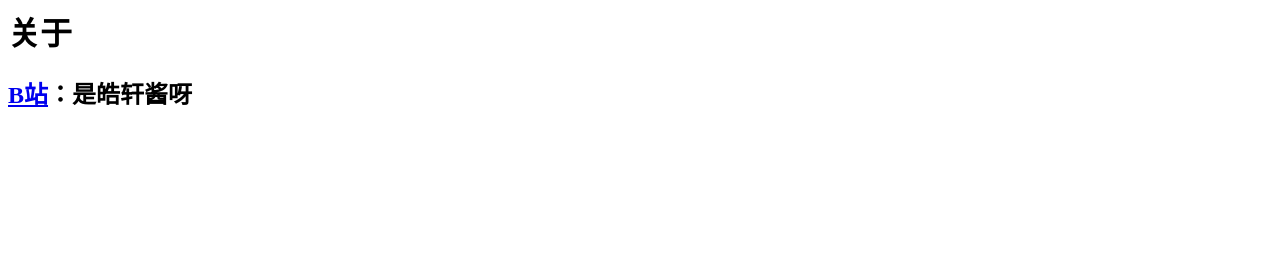
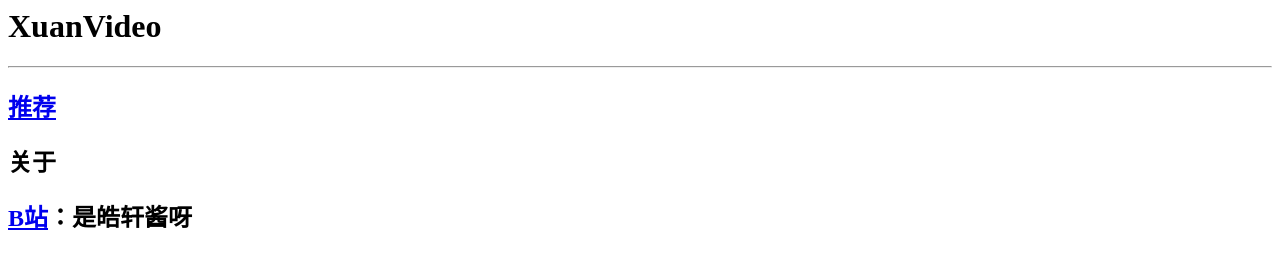
Before and after one commit to CMDZESN/XuanVideo, a plain HTML site: page about.html in a window 1280 px wide. Drawn offline with Linux system fonts and the light colour scheme.

Commit message:
Update about.html

```diff
--- a/about.html
+++ b/about.html
@@ -1,3 +1,6 @@
-<h1>关于</h1>
+<title>XuanVideo</title>
+<h1>XuanVideo</h1>
+<hr>
+<h2><a href="https://xuanvideo.xinzyun.eu.org/">推荐</a></h2> <h2>关于</h2>
 
 <h2><a href="https://b23.tv/Z9Exa9N">B站</a>：是皓轩酱呀</h2>
```
